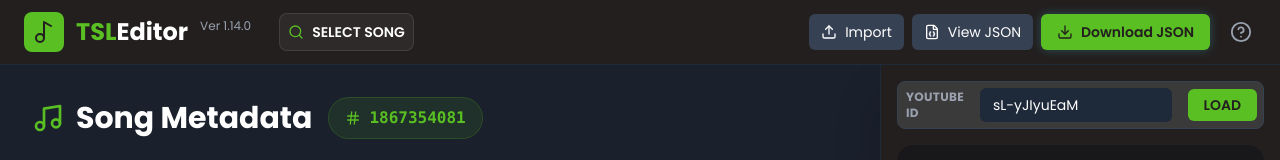
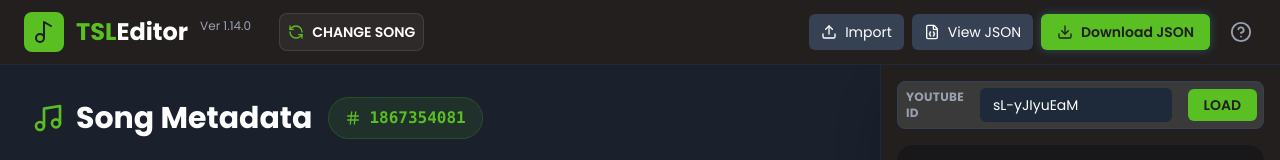
Before and after one commit to champsing/TSL-Editor, a React (Vite) app: page / in a window 1280 px wide. Shown: the top 160 px of the page. Built offline with nearby package versions, Linux system fonts and the light colour scheme; no server answers.

Commit message:
redesign change song btn

```diff
--- a/components/EditorHeader.tsx
+++ b/components/EditorHeader.tsx
@@ -1,5 +1,5 @@
 import React, { useState } from "react";
-import { HelpCircle, Music2, Search } from "lucide-react";
+import { HelpCircle, Music2, RefreshCcw } from "lucide-react";
 import { VERSION_NUMBER } from "../utils";
 import { LyricData } from "@/types";
 import { JsonButtons } from "./JsonButtons";
@@ -35,11 +35,11 @@ export const EditorHeader: React.FC<EditorHeaderProps> = ({
                     onClick={onOpenSongSelect}
                     className="ml-4 flex items-center gap-2 bg-white/5 hover:bg-white/10 text-white px-2 py-2 rounded-lg border border-white/10 transition-all group"
                 >
-                    <Search
+                    <RefreshCcw
                         size={16}
                         className="text-primary group-hover:scale-110 transition-transform"
                     />
-                    <span className="text-sm font-semibold">SELECT SONG</span>
+                    <span className="text-sm font-semibold">CHANGE SONG</span>
                 </button>
             </div>
 
--- a/components/SongMetaEditorTab.tsx
+++ b/components/SongMetaEditorTab.tsx
@@ -58,7 +58,7 @@ export const SongMetaEditorTab: React.FC<Props> = ({
                     <div className="flex items-center gap-2 px-4 py-2 bg-primary/10 border border-primary/20 rounded-full hover:bg-primary/20">
                         <Hash size={16} className="text-primary" />
                         <span className="font-mono text-primary font-bold">
-                            {songData.song_id || "SELECT SONG"}
+                            {songData.song_id}
                         </span>
                     </div>
                 </div>
--- a/components/SongSelectionModal.tsx
+++ b/components/SongSelectionModal.tsx
@@ -1,4 +1,5 @@
 import { Song } from "@/types";
+import { Search, X } from "lucide-react";
 import React from "react";
 
 // 輔助組件：歌曲選擇 Modal
@@ -40,14 +41,20 @@ export const SongSelectionModal: React.FC<{
         <div className="fixed inset-0 z-51 flex items-center justify-center p-4 bg-black/80 backdrop-blur-sm">
             <div className="bg-[#1a202c] border border-white/10 w-full max-w-2xl max-h-[80vh] rounded-2xl flex flex-col shadow-2xl">
                 <div className="p-6 border-b border-white/10 flex justify-between items-center">
-                    <h3 className="text-xl font-bold text-white">
+                    <h3 className="text-xl font-bold text-white flex gap-4 items-center">
+                        <div>
+                            <Search
+                                size={22}
+                                className="text-primary transition-transform"
+                            />
+                        </div>{" "}
                         Select a Song
                     </h3>
                     <button
                         onClick={onClose}
                         className="text-gray-400 hover:text-white transition-colors"
                     >
-                        ✕
+                        <X size={20} />
                     </button>
                 </div>
 
```
